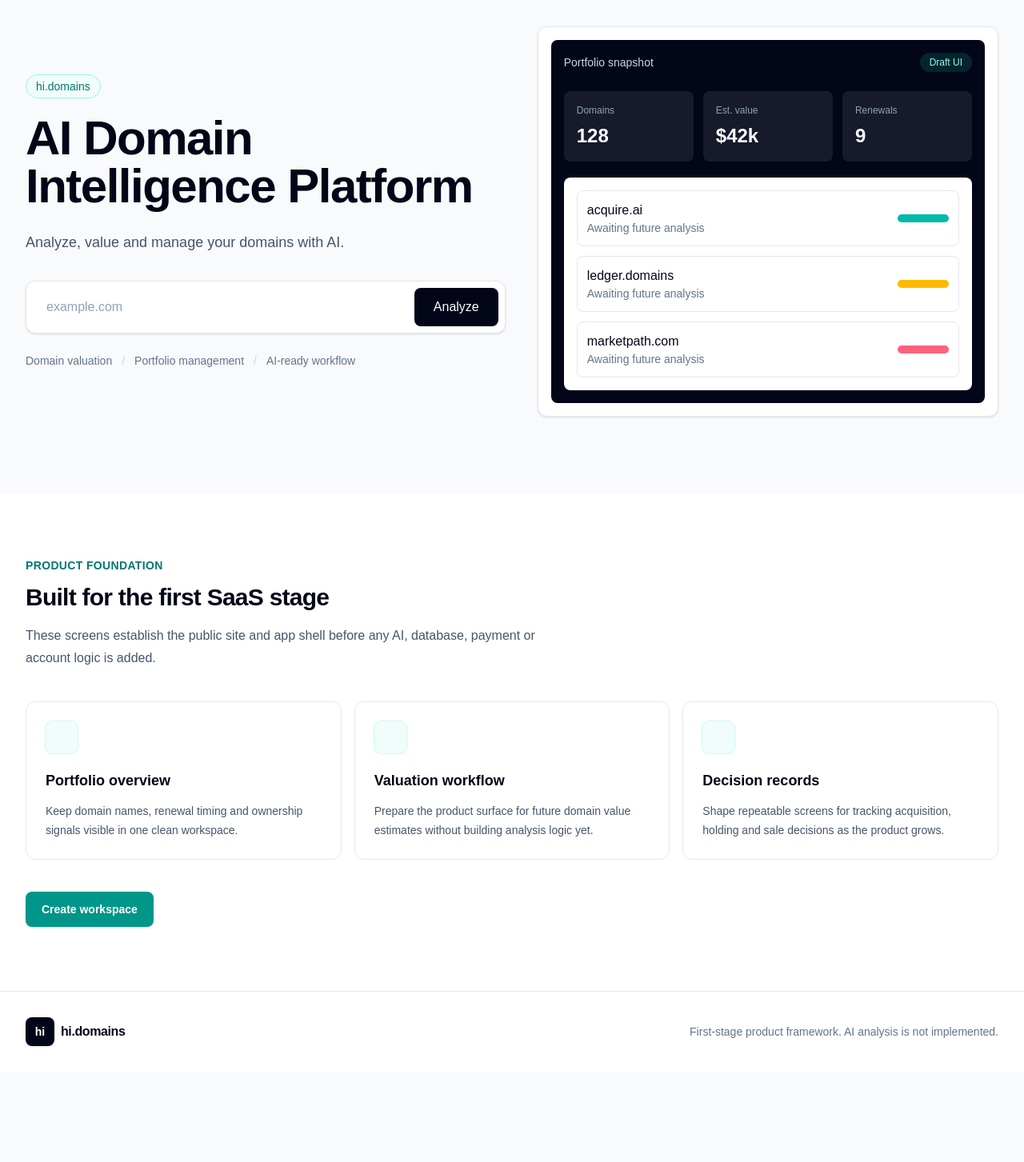
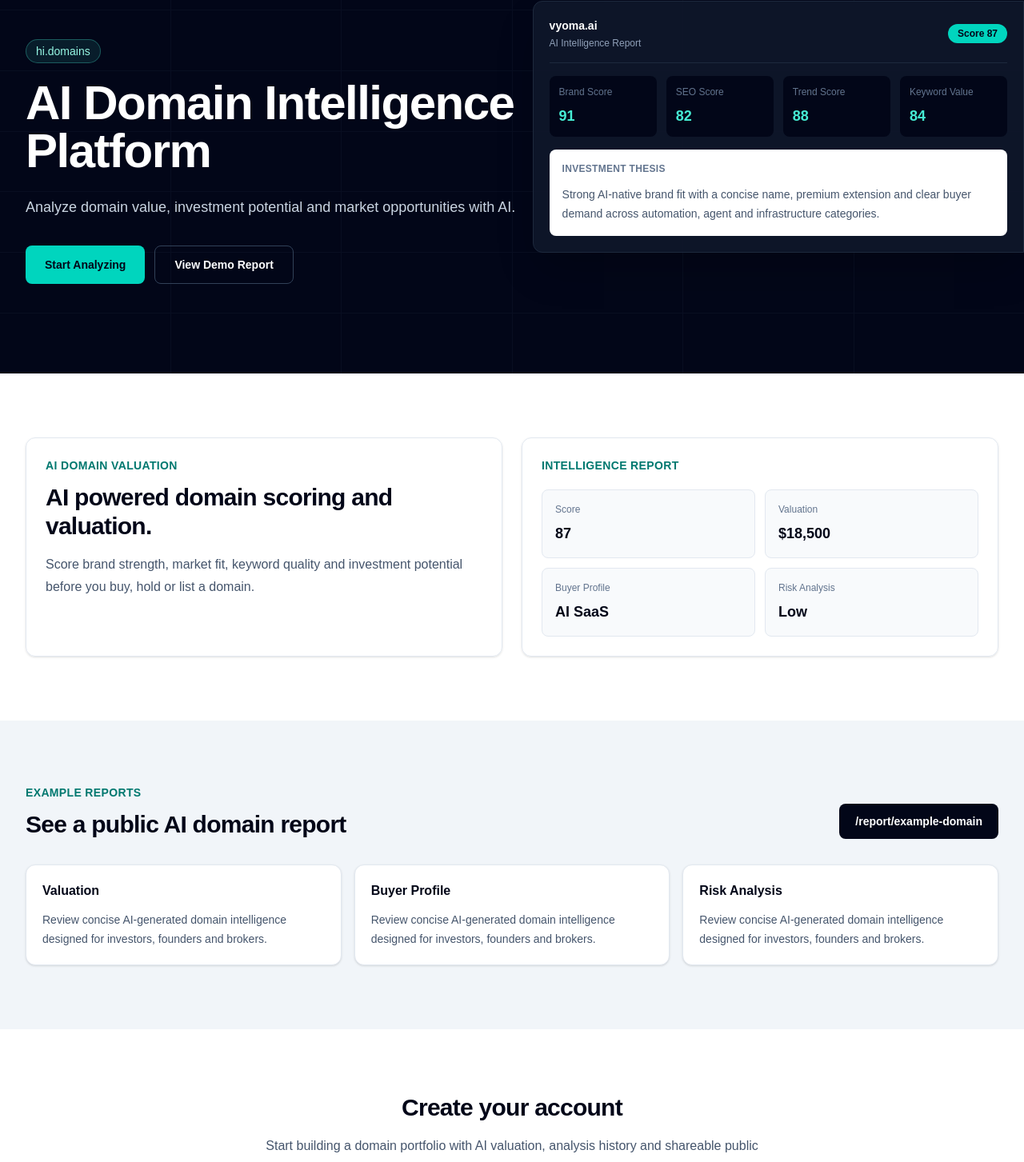
Before and after one commit to tomjin1984-gif/hi-domains, a Next.js app: page / in a window 1280 px wide. Shown: the part 132-1585 px from the top of the page at 80% size. Before the commit the page ends 1472 px from the top, so only its background shows below. Built offline with nearby package versions, Linux system fonts and the light colour scheme.

Commit message:
feat: create landing page

```diff
--- a/src/app/page.tsx
+++ b/src/app/page.tsx
@@ -1,19 +1,18 @@
 import Link from "next/link";
-import { SiteFooter, SiteHeader } from "@/components/site-shell";
+import { SiteHeader } from "@/components/site-shell";
 
-const features = [
-  {
-    title: "Portfolio overview",
-    description: "Keep domain names, renewal timing and ownership signals visible in one clean workspace.",
-  },
-  {
-    title: "Valuation workflow",
-    description: "Prepare the product surface for future domain value estimates without building analysis logic yet.",
-  },
-  {
-    title: "Decision records",
-    description: "Shape repeatable screens for tracking acquisition, holding and sale decisions as the product grows.",
-  },
+const intelligenceMetrics = [
+  { label: "Score", value: "87" },
+  { label: "Valuation", value: "$18,500" },
+  { label: "Buyer Profile", value: "AI SaaS" },
+  { label: "Risk Analysis", value: "Low" },
+];
+
+const reportSignals = [
+  { label: "Brand Score", value: "91" },
+  { label: "SEO Score", value: "82" },
+  { label: "Trend Score", value: "88" },
+  { label: "Keyword Value", value: "84" },
 ];
 
 export default function Home() {
@@ -21,116 +20,162 @@ export default function Home() {
     <div className="min-h-screen bg-slate-50">
       <SiteHeader />
       <main>
-        <section className="mx-auto grid max-w-7xl gap-10 px-4 py-16 sm:px-6 sm:py-20 lg:grid-cols-[1.02fr_0.98fr] lg:items-center lg:px-8 lg:py-24">
-          <div>
-            <p className="mb-5 inline-flex rounded-full border border-teal-200 bg-teal-50 px-3 py-1 text-sm font-medium text-teal-700">
-              hi.domains
-            </p>
-            <h1 className="max-w-4xl text-4xl font-semibold tracking-tight text-slate-950 sm:text-6xl">
-              AI Domain Intelligence Platform
-            </h1>
-            <p className="mt-6 max-w-2xl text-lg leading-8 text-slate-600">
-              Analyze, value and manage your domains with AI.
-            </p>
-            <form className="mt-8 flex max-w-2xl flex-col gap-3 rounded-xl border border-slate-200 bg-white p-2 shadow-sm sm:flex-row">
-              <label className="sr-only" htmlFor="domain">
-                Domain name
-              </label>
-              <input
-                id="domain"
-                name="domain"
-                type="text"
-                placeholder="example.com"
-                className="min-h-12 flex-1 rounded-lg border border-transparent px-4 text-base text-slate-950 outline-none transition placeholder:text-slate-400 focus:border-teal-300 focus:ring-4 focus:ring-teal-100"
-              />
-              <button
-                type="button"
-                className="min-h-12 rounded-lg bg-slate-950 px-6 text-sm font-semibold text-white transition hover:bg-slate-800"
-              >
-                Analyze
-              </button>
-            </form>
-            <div className="mt-6 flex flex-wrap gap-3 text-sm text-slate-500">
-              <span>Domain valuation</span>
-              <span className="text-slate-300">/</span>
-              <span>Portfolio management</span>
-              <span className="text-slate-300">/</span>
-              <span>AI-ready workflow</span>
+        <section className="relative isolate overflow-hidden bg-slate-950">
+          <div className="absolute inset-0 opacity-25">
+            <div className="grid h-full grid-cols-6 gap-px bg-slate-800">
+              {Array.from({ length: 42 }).map((_, index) => (
+                <div key={index} className="bg-slate-950" />
+              ))}
             </div>
           </div>
-
-          <div className="rounded-xl border border-slate-200 bg-white p-4 shadow-sm">
-            <div className="rounded-lg bg-slate-950 p-4 text-white">
-              <div className="mb-6 flex items-center justify-between">
-                <span className="text-sm font-medium text-slate-300">Portfolio snapshot</span>
-                <span className="rounded-full bg-teal-400/15 px-3 py-1 text-xs font-medium text-teal-200">
-                  Draft UI
+          <div className="absolute right-0 top-16 hidden w-[46rem] max-w-[48vw] lg:block">
+            <div className="space-y-4 rounded-l-xl border border-slate-800 bg-slate-900/90 p-5 shadow-2xl">
+              <div className="flex items-center justify-between border-b border-slate-800 pb-4">
+                <div>
+                  <p className="text-sm font-semibold text-white">vyoma.ai</p>
+                  <p className="mt-1 text-xs text-slate-400">AI Intelligence Report</p>
+                </div>
+                <span className="rounded-full bg-teal-400 px-3 py-1 text-xs font-semibold text-slate-950">
+                  Score 87
                 </span>
               </div>
-              <div className="grid gap-3 sm:grid-cols-3">
-                {["Domains", "Est. value", "Renewals"].map((label, index) => (
-                  <div key={label} className="rounded-lg bg-white/8 p-4">
-                    <p className="text-xs text-slate-400">{label}</p>
-                    <p className="mt-2 text-2xl font-semibold">
-                      {index === 0 ? "128" : index === 1 ? "$42k" : "9"}
-                    </p>
+              <div className="grid grid-cols-4 gap-3">
+                {reportSignals.map((signal) => (
+                  <div key={signal.label} className="rounded-lg bg-slate-950 p-3">
+                    <p className="text-xs text-slate-500">{signal.label}</p>
+                    <p className="mt-2 text-lg font-semibold text-teal-300">{signal.value}</p>
                   </div>
                 ))}
               </div>
-              <div className="mt-5 space-y-3 rounded-lg bg-white p-4 text-slate-950">
-                {["acquire.ai", "ledger.domains", "marketpath.com"].map((domain, index) => (
-                  <div key={domain} className="flex items-center justify-between rounded-lg border border-slate-200 p-3">
-                    <div>
-                      <p className="font-medium">{domain}</p>
-                      <p className="text-sm text-slate-500">Awaiting future analysis</p>
-                    </div>
-                    <span
-                      className={`h-2.5 w-16 rounded-full ${
-                        index === 0 ? "bg-teal-500" : index === 1 ? "bg-amber-400" : "bg-rose-400"
-                      }`}
-                    />
-                  </div>
-                ))}
+              <div className="rounded-lg bg-white p-4 text-slate-950">
+                <p className="text-xs font-semibold uppercase tracking-wide text-slate-500">
+                  Investment Thesis
+                </p>
+                <p className="mt-3 text-sm leading-6 text-slate-600">
+                  Strong AI-native brand fit with a concise name, premium extension and clear
+                  buyer demand across automation, agent and infrastructure categories.
+                </p>
+              </div>
+            </div>
+          </div>
+          <div className="relative mx-auto max-w-7xl px-4 py-20 sm:px-6 sm:py-24 lg:px-8 lg:py-28">
+            <div className="max-w-3xl">
+              <p className="mb-5 inline-flex rounded-full border border-teal-300/30 bg-teal-300/10 px-3 py-1 text-sm font-medium text-teal-200">
+                hi.domains
+              </p>
+              <h1 className="text-4xl font-semibold tracking-tight text-white sm:text-6xl">
+                AI Domain Intelligence Platform
+              </h1>
+              <p className="mt-6 max-w-2xl text-lg leading-8 text-slate-300">
+                Analyze domain value, investment potential and market opportunities with AI.
+              </p>
+              <div className="mt-8 flex flex-col gap-3 sm:flex-row">
+                <Link
+                  href="/signup"
+                  className="inline-flex min-h-12 items-center justify-center rounded-lg bg-teal-400 px-6 text-sm font-semibold text-slate-950 transition hover:bg-teal-300"
+                >
+                  Start Analyzing
+                </Link>
+                <Link
+                  href="/report/example-domain"
+                  className="inline-flex min-h-12 items-center justify-center rounded-lg border border-slate-700 px-6 text-sm font-semibold text-white transition hover:border-slate-500 hover:bg-slate-900"
+                >
+                  View Demo Report
+                </Link>
               </div>
             </div>
           </div>
         </section>
 
         <section className="bg-white py-16 sm:py-20">
-          <div className="mx-auto max-w-7xl px-4 sm:px-6 lg:px-8">
-            <div className="max-w-2xl">
+          <div className="mx-auto grid max-w-7xl gap-6 px-4 sm:px-6 lg:grid-cols-2 lg:px-8">
+            <article className="rounded-xl border border-slate-200 p-6 shadow-sm">
               <p className="text-sm font-semibold uppercase tracking-wide text-teal-700">
-                Product foundation
+                AI Domain Valuation
               </p>
               <h2 className="mt-3 text-3xl font-semibold tracking-tight text-slate-950">
-                Built for the first SaaS stage
+                AI powered domain scoring and valuation.
               </h2>
               <p className="mt-4 text-base leading-7 text-slate-600">
-                These screens establish the public site and app shell before any AI, database,
-                payment or account logic is added.
+                Score brand strength, market fit, keyword quality and investment potential
+                before you buy, hold or list a domain.
               </p>
+            </article>
+
+            <article className="rounded-xl border border-slate-200 p-6 shadow-sm">
+              <p className="text-sm font-semibold uppercase tracking-wide text-teal-700">
+                Intelligence Report
+              </p>
+              <div className="mt-5 grid gap-3 sm:grid-cols-2">
+                {intelligenceMetrics.map((metric) => (
+                  <div key={metric.label} className="rounded-lg border border-slate-200 bg-slate-50 p-4">
+                    <p className="text-xs font-medium text-slate-500">{metric.label}</p>
+                    <p className="mt-2 text-lg font-semibold text-slate-950">{metric.value}</p>
+                  </div>
+                ))}
+              </div>
+            </article>
+          </div>
+        </section>
+
+        <section className="bg-slate-100 py-16 sm:py-20">
+          <div className="mx-auto max-w-7xl px-4 sm:px-6 lg:px-8">
+            <div className="mb-8 flex flex-col gap-3 sm:flex-row sm:items-end sm:justify-between">
+              <div>
+                <p className="text-sm font-semibold uppercase tracking-wide text-teal-700">
+                  Example Reports
+                </p>
+                <h2 className="mt-3 text-3xl font-semibold tracking-tight text-slate-950">
+                  See a public AI domain report
+                </h2>
+              </div>
+              <Link
+                href="/report/example-domain"
+                className="inline-flex min-h-11 w-fit items-center rounded-lg bg-slate-950 px-5 text-sm font-semibold text-white transition hover:bg-slate-800"
+              >
+                /report/example-domain
+              </Link>
             </div>
-            <div className="mt-10 grid gap-4 md:grid-cols-3">
-              {features.map((feature) => (
-                <article key={feature.title} className="rounded-xl border border-slate-200 p-6">
-                  <div className="mb-5 size-10 rounded-lg bg-teal-50 ring-1 ring-teal-100" />
-                  <h3 className="text-lg font-semibold text-slate-950">{feature.title}</h3>
-                  <p className="mt-3 text-sm leading-6 text-slate-600">{feature.description}</p>
+            <div className="grid gap-4 md:grid-cols-3">
+              {["Valuation", "Buyer Profile", "Risk Analysis"].map((item) => (
+                <article key={item} className="rounded-xl border border-slate-200 bg-white p-5 shadow-sm">
+                  <h3 className="font-semibold text-slate-950">{item}</h3>
+                  <p className="mt-3 text-sm leading-6 text-slate-600">
+                    Review concise AI-generated domain intelligence designed for investors,
+                    founders and brokers.
+                  </p>
                 </article>
               ))}
             </div>
-            <div className="mt-10">
+          </div>
+        </section>
+
+        <section className="bg-white py-16 sm:py-20">
+          <div className="mx-auto max-w-4xl px-4 text-center sm:px-6 lg:px-8">
+            <h2 className="text-3xl font-semibold tracking-tight text-slate-950">
+              Create your account
+            </h2>
+            <p className="mx-auto mt-4 max-w-2xl text-base leading-7 text-slate-600">
+              Start building a domain portfolio with AI valuation, analysis history and
+              shareable public reports.
+            </p>
+            <div className="mt-8">
               <Link
                 href="/signup"
-                className="inline-flex rounded-lg bg-teal-600 px-5 py-3 text-sm font-semibold text-white shadow-sm transition hover:bg-teal-700"
+                className="inline-flex min-h-12 items-center justify-center rounded-lg bg-teal-600 px-6 text-sm font-semibold text-white shadow-sm transition hover:bg-teal-700"
               >
-                Create workspace
+                Create your account
               </Link>
             </div>
           </div>
         </section>
       </main>
-      <SiteFooter />
+      <footer className="border-t border-slate-200 bg-white">
+        <div className="mx-auto flex max-w-7xl flex-col gap-3 px-4 py-8 text-sm text-slate-500 sm:px-6 md:flex-row md:items-center md:justify-between lg:px-8">
+          <p className="font-semibold text-slate-950">hi.domains</p>
+          <p>AI domain valuation, intelligence reports and portfolio workflows.</p>
+        </div>
+      </footer>
     </div>
   );
 }
```
